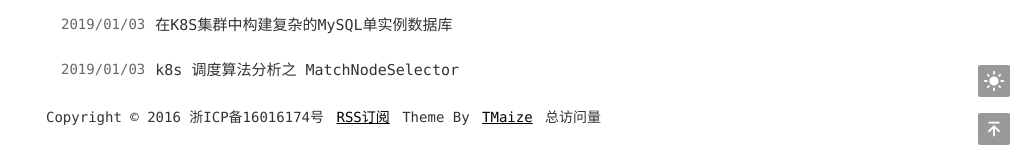
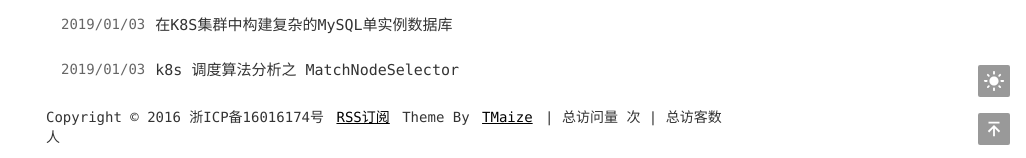
Before and after one commit to JaeGerW2016/jaegerw2016.github.io, a Jekyll site: the page built from index.html, in a window 1280 px wide and 900 px high, scrolled down 3818 px. Shown: the part 739-897 px from the top of the window, without its empty margins (254-1280 px from the left). Built offline with Jekyll 4.4.1, drawn with Linux system fonts in a browser that asks for light colours; comment, search, counter and statistics services are not loaded.

Commit message:
edit _includes/footer.html

```diff
--- a/_includes/footer.html
+++ b/_includes/footer.html
@@ -5,10 +5,11 @@
   <span>Theme By</span>
   <a href="https://github.com/TMaize/tmaize-blog">TMaize</a>
 
-  {%- if site.extCount %}
-    <span>总访问量</span>
-    <span id="busuanzi_value_site_pv"></span>
-  {% endif %}
+  <!-- 不蒜子计数 -->
+<script async src="//busuanzi.ibruce.info/busuanzi/2.3/busuanzi.pure.mini.js"></script>
+<span id="busuanzi_container_site_pv" >| 总访问量 <span id="busuanzi_value_site_pv"></span> 次 </span>
+<span id="busuanzi_container_site_uv" >| 总访客数 <span id="busuanzi_value_site_uv"></span> 人 </span>
+<!-- 不蒜子计数 -->
   <div class="footer-btn theme-toggler hide">
     <i class="svg-icon icon-theme-light"></i>
   </div>
```
